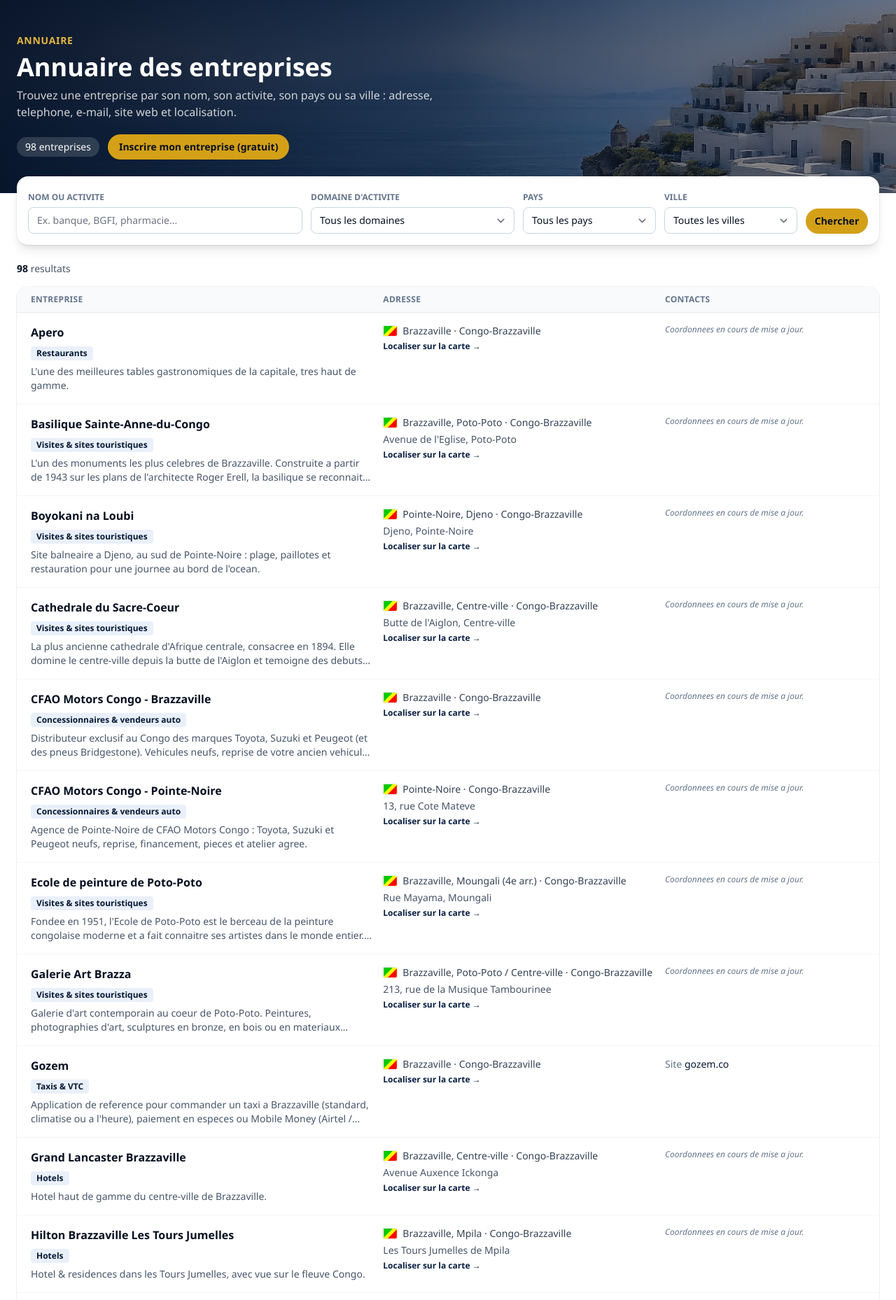
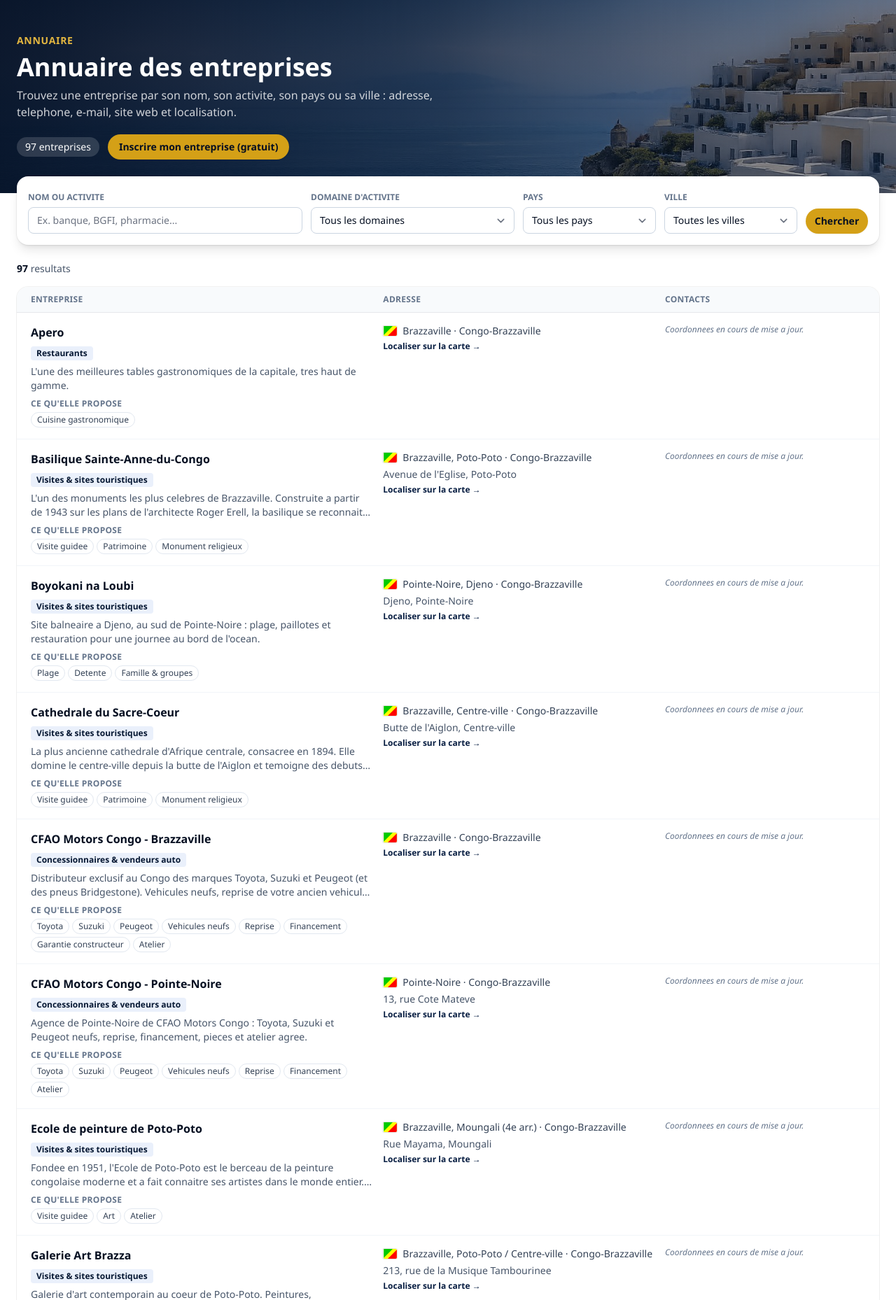
Before and after one commit to toptopgocmr/tours-mokili, a Laravel app: page /annuaire in a window 1280 px wide. Shown: the part 73-1931 px from the top of the page at 70% size. Run offline with Laravel 12, Linux system fonts and the light colour scheme; data comes from the database, SQL or seed files in the repository; style sheets or scripts are compiled from the project's sources; some libraries are stand-ins or nearby versions.

Commit message:
Annuaire : coordonnees verifiees et prestations affichees ; photo officielle du Jetour T2
Co-Authored-By: Claude Opus 5.5 <noreply@anthropic.com>
Claude-Session: https://claude.ai/code/session_01TRFaR5kaByTVYzDci7hbnJ

```diff
--- a/backend-mokili/app/Models/Voiture/Vehicle.php
+++ b/backend-mokili/app/Models/Voiture/Vehicle.php
@@ -28,7 +28,7 @@ class Vehicle extends Model
     public function getGalleryUrlsAttribute(): array
     {
         return collect([$this->image, ...($this->gallery ?? [])])->filter()->unique()->map(
-            fn ($p) => str_starts_with($p, 'http') ? $p : Storage::disk('public')->url($p)
+            fn ($p) => str_starts_with($p, 'http') ? $p : (str_starts_with($p, '/') ? url($p) : Storage::disk('public')->url($p))
         )->values()->all();
     }
 
@@ -119,9 +119,10 @@ class Vehicle extends Model
 
         // Demo listings store a full external photo URL directly; real
         // partner uploads store a Storage-disk-relative path.
+        // Chemin /images/... : photo livree avec le site (public/images).
         return str_starts_with($this->image, 'http')
             ? $this->image
-            : Storage::disk('public')->url($this->image);
+            : (str_starts_with($this->image, '/') ? url($this->image) : Storage::disk('public')->url($this->image));
     }
 
     /** true : la photo affichee illustre la marque, ce n'est pas le vehicule vendu. */
--- a/backend-mokili/app/Support/VehiclePhotos.php
+++ b/backend-mokili/app/Support/VehiclePhotos.php
@@ -9,6 +9,14 @@ namespace App\Support;
 class VehiclePhotos
 {
     public static function for(?string $brand, ?string $model = null): ?string
+    {
+        $url = self::find($brand, $model);
+
+        // Photo fournie par MOKILI TOUR (public/images/vehicules/...) : adresse complete pour l'app.
+        return $url && str_starts_with($url, '/') ? url($url) : $url;
+    }
+
+    private static function find(?string $brand, ?string $model): ?string
     {
         if (! $brand) {
             return null;
--- a/backend-mokili/config/vehicle_photos.php
+++ b/backend-mokili/config/vehicle_photos.php
@@ -104,7 +104,8 @@ return [
     ],
     'Jetour' => [
         '_' => 'https://thumb.wikimedia.org/wikipedia/commons/thumb/9/97/Jetour_Traveller_001.jpg/960px-Jetour_Traveller_001.jpg',
-        'T2' => 'https://thumb.wikimedia.org/wikipedia/commons/thumb/9/97/Jetour_Traveller_001.jpg/960px-Jetour_Traveller_001.jpg',
+        // Photo officielle fournie par MOKILI TOUR (public/images/vehicules/).
+        'T2' => '/images/vehicules/jetour-t2.jpg',
         'X70' => 'https://thumb.wikimedia.org/wikipedia/commons/thumb/4/4f/Jetour_X70_006.jpg/960px-Jetour_X70_006.jpg',
         'Dashing' => 'https://thumb.wikimedia.org/wikipedia/commons/thumb/1/1f/Jetour_Dashing_photo1.jpg/960px-Jetour_Dashing_photo1.jpg',
     ],
--- a/backend-mokili/resources/js/Pages/Annuaire/Index.vue
+++ b/backend-mokili/resources/js/Pages/Annuaire/Index.vue
@@ -132,6 +132,12 @@ const mapUrl = (b) =>
                             <span class="inline-block rounded bg-navy-50 px-2 py-0.5 text-xs font-semibold text-navy-800">{{ b.category_label }}</span>
                         </p>
                         <p v-if="b.description" class="mt-1.5 line-clamp-2 text-sm text-slate-600">{{ b.description }}</p>
+                        <div v-if="b.services?.length" class="mt-2">
+                            <p class="text-xs font-semibold uppercase tracking-wide text-slate-500">Ce qu'elle propose</p>
+                            <div class="mt-1 flex flex-wrap gap-1">
+                                <span v-for="sv in b.services" :key="sv" class="rounded-full border border-slate-200 bg-white px-2 py-0.5 text-xs text-slate-700">{{ sv }}</span>
+                            </div>
+                        </div>
                     </div>
 
                     <!-- Adresse -->
```
Also changed, not shown: backend-mokili/tests/Feature/VoitureGaragesAndSalesTest.php (+1 -1 lines), backend-mokili/database/migrations/2026_11_17_000003_jetour_t2_official_photo.php (added), backend-mokili/database/migrations/2026_11_17_000004_annuaire_coordonnees_verifiees.php (added), backend-mokili/public/images/vehicules/jetour-t2.jpg (added).
